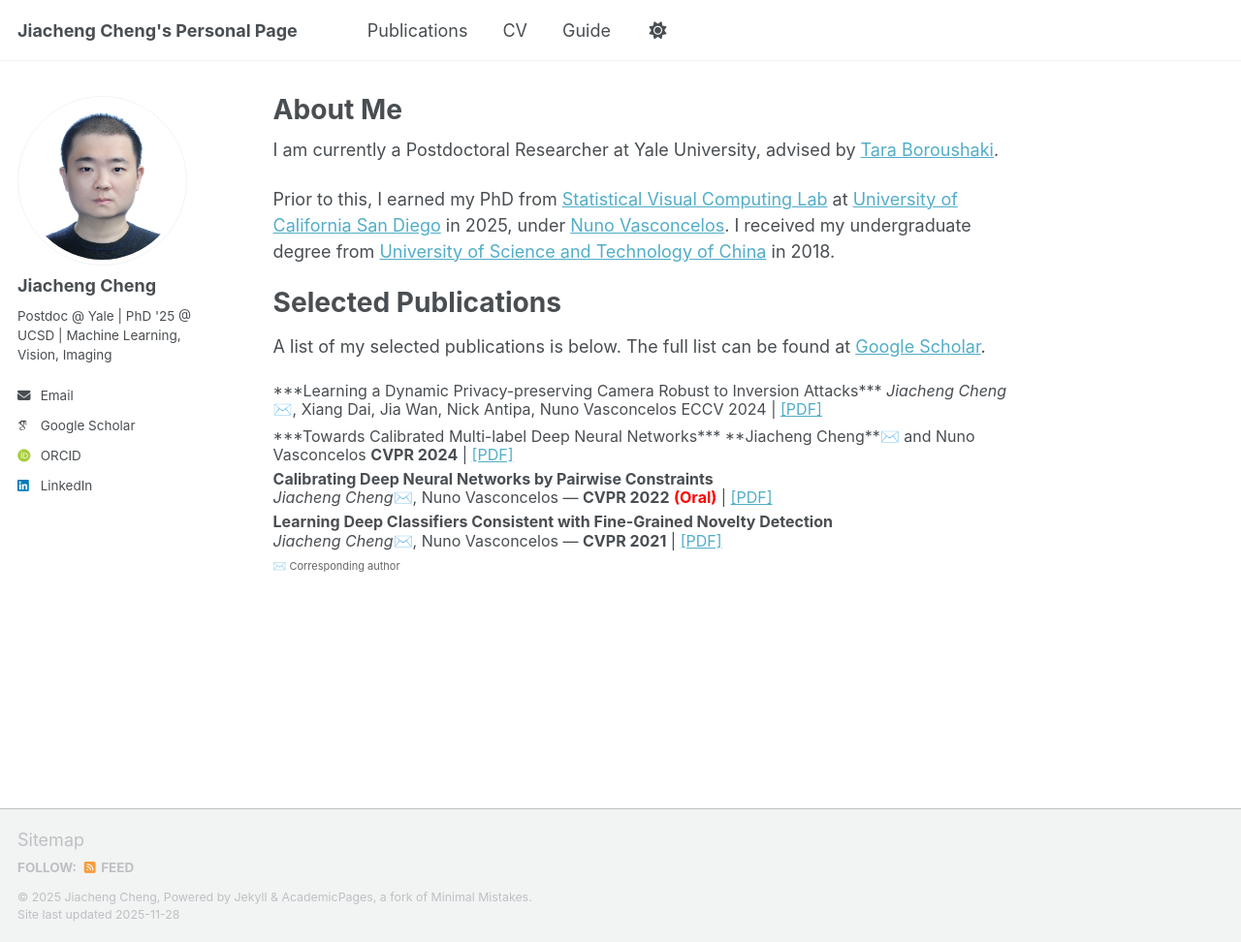
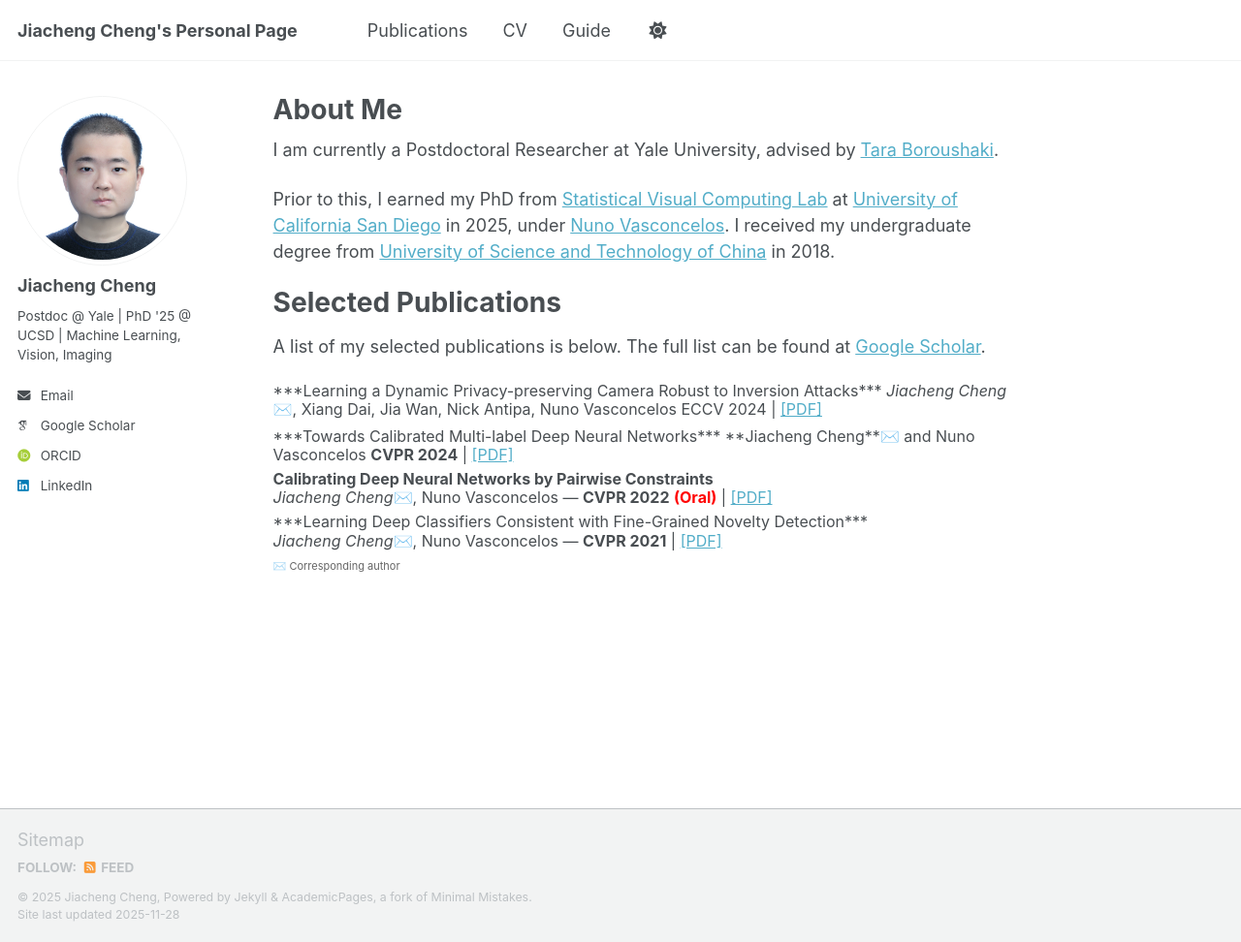
Before and after one commit to JiachengCheng96/JiachengCheng96.github.io, a Jekyll site: the page built from _pages/about.md, in a window 1280 px wide and 972 px high. Shown: the whole window at 97% size. Built offline with Jekyll 4.4.1, drawn with Linux system fonts in a browser that asks for light colours; some web fonts are replaced; a script that is not in the unit is left out.

```diff
--- a/_pages/about.md
+++ b/_pages/about.md
@@ -38,7 +38,7 @@ ECCV 2024 | <a href="#">[PDF]</a>
 </div>
 
 <div style="margin-bottom: 6px;">
-<strong>Learning Deep Classifiers Consistent with Fine-Grained Novelty Detection</strong>
+***Learning Deep Classifiers Consistent with Fine-Grained Novelty Detection***
 <br>
 <em>Jiacheng Cheng</em>✉️, Nuno Vasconcelos — <strong>CVPR 2021</strong> | <a href="#">[PDF]</a>
 </div>
```
